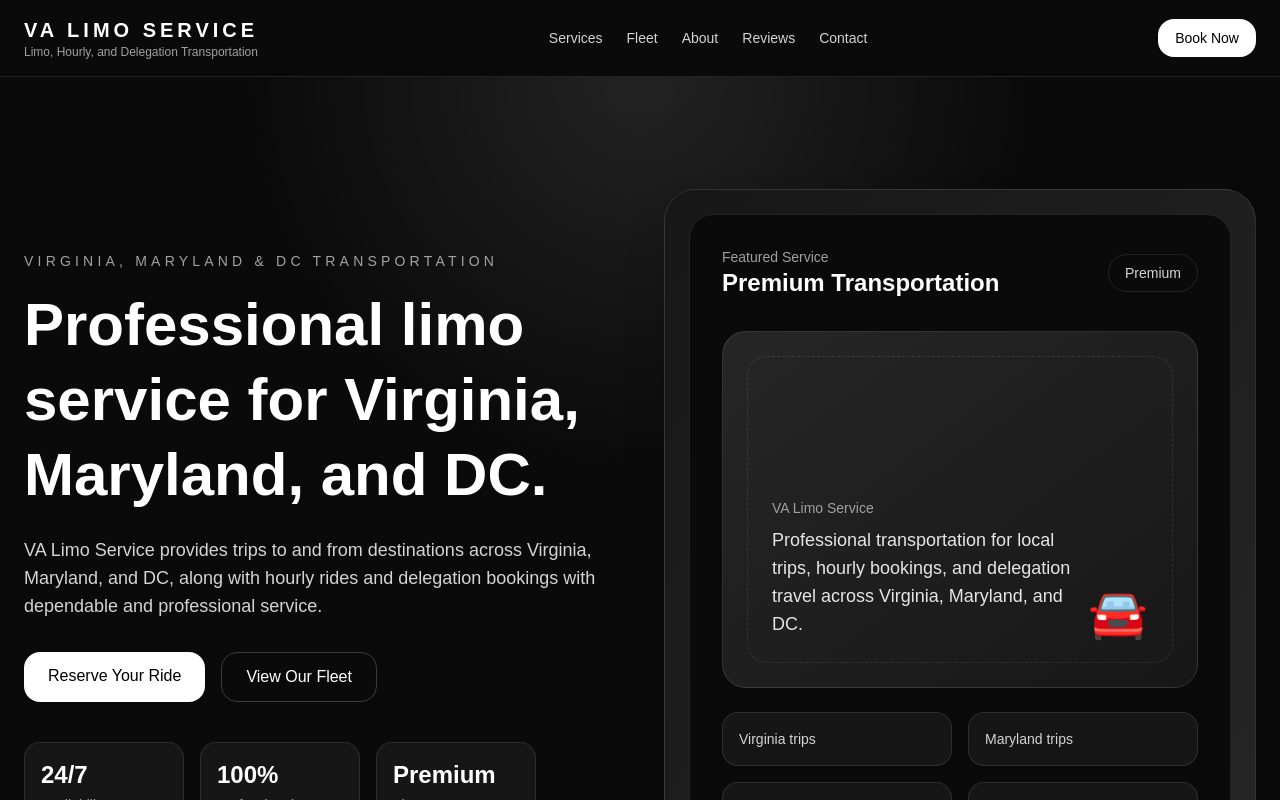
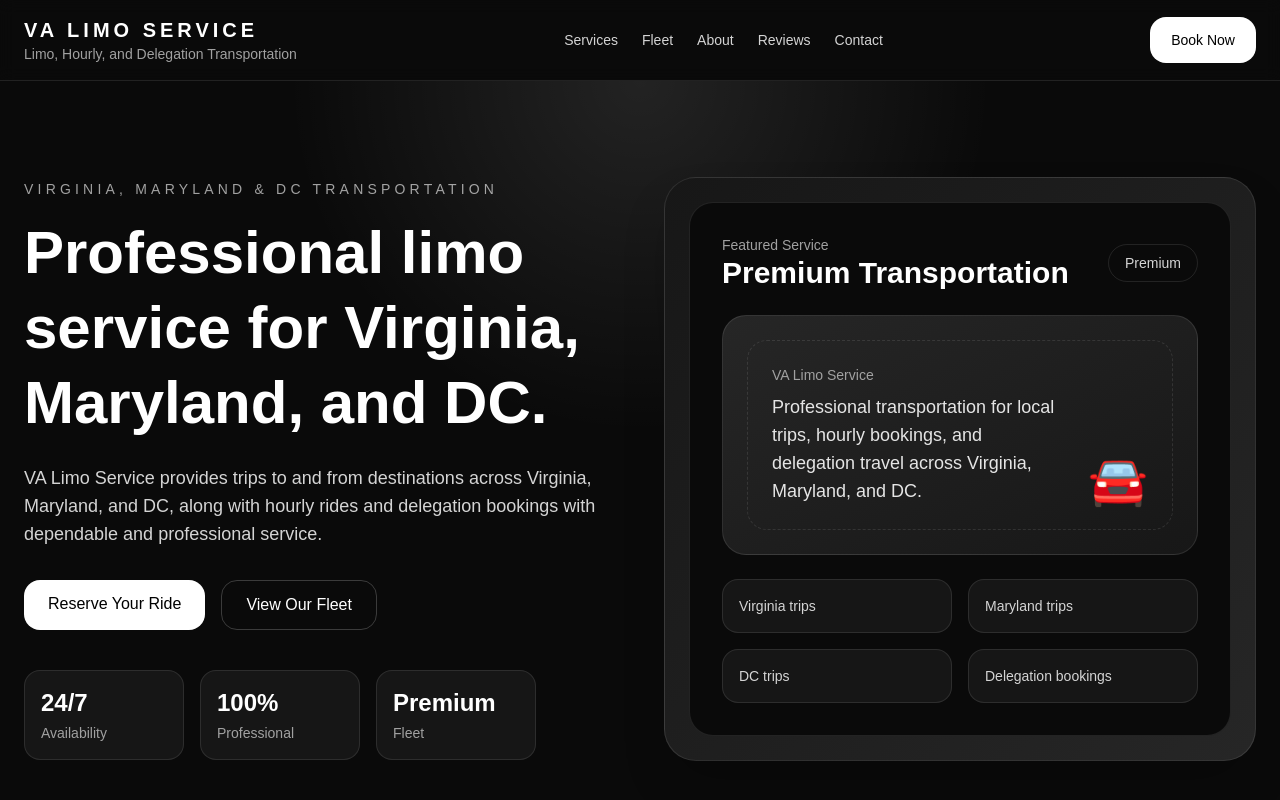
Before and after one commit to yakoobl112006-cmd/nextjs-boilerplate, a Next.js app: page / in a window 1280 px wide. Shown: the top 800 px of the page. Built offline with nearby package versions, Linux system fonts and the light colour scheme.

Commit message:
Update page.tsx

```diff
--- a/app/page.tsx
+++ b/app/page.tsx
@@ -54,11 +54,16 @@ export default function Page() {
   return (
     <div className="min-h-screen bg-neutral-950 text-white">
       <header className="sticky top-0 z-50 border-b border-white/10 bg-neutral-950/90 backdrop-blur">
-        <div className="mx-auto flex max-w-7xl items-center justify-between px-6 py-4">
-          <div>
-            <h1 className="text-xl font-semibold tracking-[0.2em] uppercase">VA Limo Service</h1>
-            <p className="text-xs text-neutral-400">Limo, Hourly, and Delegation Transportation</p>
+        <div className="mx-auto flex max-w-7xl items-center justify-between gap-4 px-4 py-4 sm:px-6">
+          <div className="min-w-0">
+            <h1 className="text-lg font-semibold uppercase tracking-[0.2em] sm:text-xl">
+              VA Limo Service
+            </h1>
+            <p className="text-xs text-neutral-400 sm:text-sm">
+              Limo, Hourly, and Delegation Transportation
+            </p>
           </div>
+
           <nav className="hidden gap-6 text-sm md:flex">
             <a href="#services" className="text-neutral-300 transition hover:text-white">
               Services
@@ -76,9 +81,10 @@ export default function Page() {
               Contact
             </a>
           </nav>
+
           <a
             href="#contact"
-            className="rounded-2xl border border-white/20 bg-white px-4 py-2 text-sm font-medium text-black transition hover:opacity-90"
+            className="shrink-0 rounded-2xl border border-white/20 bg-white px-4 py-2 text-sm font-medium text-black transition hover:opacity-90 sm:px-5 sm:py-3"
           >
             Book Now
           </a>
@@ -87,12 +93,12 @@ export default function Page() {
 
       <section className="relative overflow-hidden">
         <div className="absolute inset-0 bg-[radial-gradient(circle_at_top,rgba(255,255,255,0.10),transparent_35%)]" />
-        <div className="mx-auto grid max-w-7xl gap-12 px-6 py-20 md:grid-cols-2 md:items-center md:py-28">
+        <div className="mx-auto grid max-w-7xl gap-12 px-4 py-16 sm:px-6 md:grid-cols-2 md:items-center md:py-24">
           <div>
             <p className="mb-4 text-sm uppercase tracking-[0.3em] text-neutral-400">
               Virginia, Maryland & DC Transportation
             </p>
-            <h2 className="max-w-xl text-4xl font-semibold leading-tight md:text-6xl">
+            <h2 className="max-w-xl text-4xl font-semibold leading-tight sm:text-5xl md:text-6xl">
               Professional limo service for Virginia, Maryland, and DC.
             </h2>
             <p className="mt-6 max-w-xl text-base leading-7 text-neutral-300 md:text-lg">
@@ -100,6 +106,7 @@ export default function Page() {
               and DC, along with hourly rides and delegation bookings with dependable and
               professional service.
             </p>
+
             <div className="mt-8 flex flex-wrap gap-4">
               <a
                 href="#contact"
@@ -114,7 +121,8 @@ export default function Page() {
                 View Our Fleet
               </a>
             </div>
-            <div className="mt-10 grid max-w-lg grid-cols-3 gap-4">
+
+            <div className="mt-10 grid max-w-lg grid-cols-1 gap-4 sm:grid-cols-3">
               <div className="rounded-2xl border border-white/10 bg-white/5 p-4">
                 <p className="text-2xl font-semibold">24/7</p>
                 <p className="mt-1 text-sm text-neutral-400">Availability</p>
@@ -131,30 +139,32 @@ export default function Page() {
           </div>
 
           <div className="relative">
-            <div className="rounded-[2rem] border border-white/10 bg-gradient-to-br from-neutral-900 to-neutral-800 p-6 shadow-2xl">
-              <div className="rounded-[1.5rem] border border-white/10 bg-neutral-950 p-8">
-                <div className="mb-8 flex items-center justify-between">
+            <div className="rounded-[2rem] border border-white/10 bg-gradient-to-br from-neutral-900 to-neutral-800 p-4 shadow-2xl md:p-6">
+              <div className="rounded-[1.5rem] border border-white/10 bg-neutral-950 p-5 md:p-8">
+                <div className="mb-6 flex flex-col gap-4 sm:flex-row sm:items-center sm:justify-between">
                   <div>
                     <p className="text-sm text-neutral-400">Featured Service</p>
-                    <h3 className="text-2xl font-semibold">Premium Transportation</h3>
+                    <h3 className="text-2xl font-semibold md:text-3xl">Premium Transportation</h3>
                   </div>
-                  <div className="rounded-full border border-white/10 px-4 py-2 text-sm text-neutral-300">
+                  <div className="w-fit rounded-full border border-white/10 px-4 py-2 text-sm text-neutral-300">
                     Premium
                   </div>
                 </div>
-                <div className="aspect-[4/3] rounded-[1.5rem] border border-white/10 bg-gradient-to-br from-neutral-800 to-neutral-900 p-6">
-                  <div className="flex h-full items-end justify-between rounded-[1.25rem] border border-dashed border-white/10 p-6">
-                    <div>
+
+                <div className="rounded-[1.5rem] border border-white/10 bg-gradient-to-br from-neutral-800 to-neutral-900 p-4 md:p-6">
+                  <div className="flex flex-col gap-6 rounded-[1.25rem] border border-dashed border-white/10 p-4 sm:flex-row sm:items-end sm:justify-between md:p-6">
+                    <div className="min-w-0">
                       <p className="text-sm text-neutral-400">VA Limo Service</p>
-                      <p className="mt-2 max-w-xs text-lg text-neutral-200">
+                      <p className="mt-2 text-base leading-7 text-neutral-200 md:text-lg">
                         Professional transportation for local trips, hourly bookings, and
                         delegation travel across Virginia, Maryland, and DC.
                       </p>
                     </div>
-                    <div className="text-5xl">🚘</div>
+                    <div className="self-center text-5xl sm:self-end">🚘</div>
                   </div>
                 </div>
-                <div className="mt-6 grid grid-cols-2 gap-4 text-sm text-neutral-300">
+
+                <div className="mt-6 grid grid-cols-1 gap-4 text-sm text-neutral-300 sm:grid-cols-2">
                   <div className="rounded-2xl border border-white/10 bg-white/5 p-4">
                     Virginia trips
                   </div>
@@ -174,7 +184,7 @@ export default function Page() {
         </div>
       </section>
 
-      <section id="services" className="mx-auto max-w-7xl px-6 py-20">
+      <section id="services" className="mx-auto max-w-7xl px-4 py-20 sm:px-6">
         <div className="mb-12 max-w-2xl">
           <p className="text-sm uppercase tracking-[0.3em] text-neutral-400">Our Services</p>
           <h3 className="mt-3 text-3xl font-semibold md:text-4xl">
@@ -186,6 +196,7 @@ export default function Page() {
             detail.
           </p>
         </div>
+
         <div className="grid gap-6 md:grid-cols-2 xl:grid-cols-4">
           {services.map((service) => (
             <div
@@ -203,7 +214,7 @@ export default function Page() {
       </section>
 
       <section id="fleet" className="border-y border-white/10 bg-white/5">
-        <div className="mx-auto max-w-7xl px-6 py-20">
+        <div className="mx-auto max-w-7xl px-4 py-20 sm:px-6">
           <div className="mb-12 max-w-2xl">
             <p className="text-sm uppercase tracking-[0.3em] text-neutral-400">Our Fleet</p>
             <h3 className="mt-3 text-3xl font-semibold md:text-4xl">
@@ -236,7 +247,7 @@ export default function Page() {
         </div>
       </section>
 
-      <section id="about" className="mx-auto max-w-7xl px-6 py-20">
+      <section id="about" className="mx-auto max-w-7xl px-4 py-20 sm:px-6">
         <div className="grid gap-10 md:grid-cols-2 md:items-center">
           <div>
             <p className="text-sm uppercase tracking-[0.3em] text-neutral-400">Why Choose Us</p>
@@ -258,7 +269,7 @@ export default function Page() {
         </div>
       </section>
 
-      <section id="reviews" className="mx-auto max-w-7xl px-6 py-20">
+      <section id="reviews" className="mx-auto max-w-7xl px-4 py-20 sm:px-6">
         <div className="mb-12 max-w-2xl">
           <p className="text-sm uppercase tracking-[0.3em] text-neutral-400">Client Reviews</p>
           <h3 className="mt-3 text-3xl font-semibold md:text-4xl">
@@ -267,7 +278,10 @@ export default function Page() {
         </div>
         <div className="grid gap-6 md:grid-cols-3">
           {testimonials.map((item) => (
-            <div key={item.name} className="rounded-[1.5rem] border border-white/10 bg-white/5 p-6">
+            <div
+              key={item.name}
+              className="rounded-[1.5rem] border border-white/10 bg-white/5 p-6"
+            >
               <p className="text-lg leading-8 text-neutral-200">“{item.text}”</p>
               <p className="mt-6 text-sm uppercase tracking-[0.25em] text-neutral-400">
                 {item.name}
@@ -277,8 +291,8 @@ export default function Page() {
         </div>
       </section>
 
-      <section id="contact" className="mx-auto max-w-7xl px-6 pb-20">
-        <div className="grid gap-8 rounded-[2rem] border border-white/10 bg-gradient-to-br from-neutral-900 to-black p-8 md:grid-cols-2 md:p-10">
+      <section id="contact" className="mx-auto max-w-7xl px-4 pb-20 sm:px-6">
+        <div className="grid gap-8 rounded-[2rem] border border-white/10 bg-gradient-to-br from-neutral-900 to-black p-6 md:grid-cols-2 md:p-10">
           <div>
             <p className="text-sm uppercase tracking-[0.3em] text-neutral-400">Book a Ride</p>
             <h3 className="mt-3 text-3xl font-semibold md:text-4xl">Request your ride today.</h3>
@@ -308,6 +322,7 @@ export default function Page() {
                 placeholder="Your full name"
               />
             </div>
+
             <div>
               <label className="mb-2 block text-sm text-neutral-300">Phone Number</label>
               <input
@@ -315,6 +330,7 @@ export default function Page() {
                 placeholder="Your phone number"
               />
             </div>
+
             <div>
               <label className="mb-2 block text-sm text-neutral-300">Requested Vehicle</label>
               <select className="w-full rounded-xl border border-white/10 bg-black/40 px-4 py-3 text-white outline-none">
@@ -324,6 +340,7 @@ export default function Page() {
                 <option>2020 Mercedes E350</option>
               </select>
             </div>
+
             <div>
               <label className="mb-2 block text-sm text-neutral-300">Pickup Location</label>
               <input
@@ -331,6 +348,7 @@ export default function Page() {
                 placeholder="Enter pickup location"
               />
             </div>
+
             <div>
               <label className="mb-2 block text-sm text-neutral-300">Drop-off Location</label>
               <input
@@ -338,6 +356,7 @@ export default function Page() {
                 placeholder="Enter destination"
               />
             </div>
+
             <div>
               <label className="mb-2 block text-sm text-neutral-300">Service Type</label>
               <select className="w-full rounded-xl border border-white/10 bg-black/40 px-4 py-3 text-white outline-none">
@@ -348,6 +367,7 @@ export default function Page() {
                 <option>Delegation Booking</option>
               </select>
             </div>
+
             <div className="grid gap-4 md:grid-cols-2">
               <div>
                 <label className="mb-2 block text-sm text-neutral-300">Date</label>
@@ -364,6 +384,7 @@ export default function Page() {
                 />
               </div>
             </div>
+
             <div>
               <label className="mb-2 block text-sm text-neutral-300">Message</label>
               <textarea
@@ -372,6 +393,7 @@ export default function Page() {
                 placeholder="Tell us about your ride request"
               />
             </div>
+
             <button
               type="button"
               className="w-full rounded-xl bg-white px-4 py-3 font-medium text-black transition hover:opacity-90"
@@ -382,7 +404,7 @@ export default function Page() {
         </div>
       </section>
 
-      <footer className="border-t border-white/10 px-6 py-8 text-center text-sm text-neutral-500">
+      <footer className="border-t border-white/10 px-4 py-8 text-center text-sm text-neutral-500 sm:px-6">
         © 2026 VA Limo Service. All rights reserved.
       </footer>
     </div>
```
